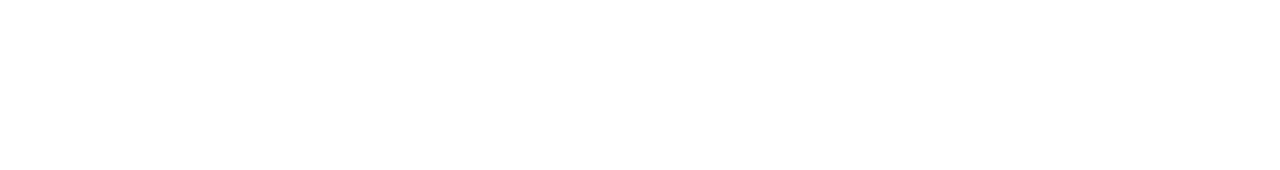
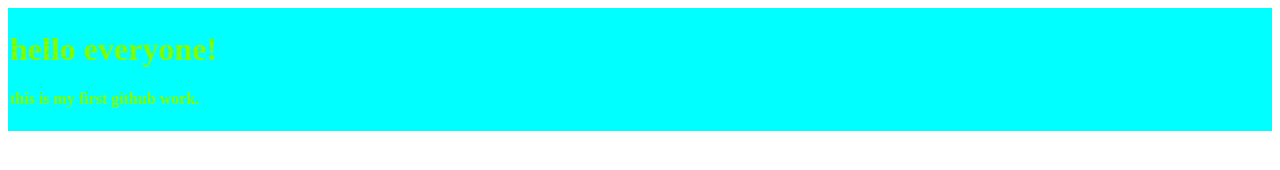
Before and after one commit to RoufRain/my-first-github-repo, a plain HTML site: page index.html in a window 1280 px wide. Drawn offline with Linux system fonts and the light colour scheme.

Commit message:
this is second commit

```diff
--- /dev/null
+++ b/css.css
@@ -0,0 +1,6 @@
+div{
+    background-color: aqua;
+    color: chartreuse;
+    margin: 0;
+    padding: 2px;
+}
--- a/index.html
+++ b/index.html
@@ -4,8 +4,13 @@
     <meta charset="UTF-8">
     <meta name="viewport" content="width=device-width, initial-scale=1.0">
     <title>my-first-github-repo</title>
+    <link rel="stylesheet" href="css.css">
 </head>
 <body>
+    <div>
+        <h1>hello everyone!</h1>
+    <h4>this is my first github work.</h4>
+    </div>
 
 </body>
 </html>
```
